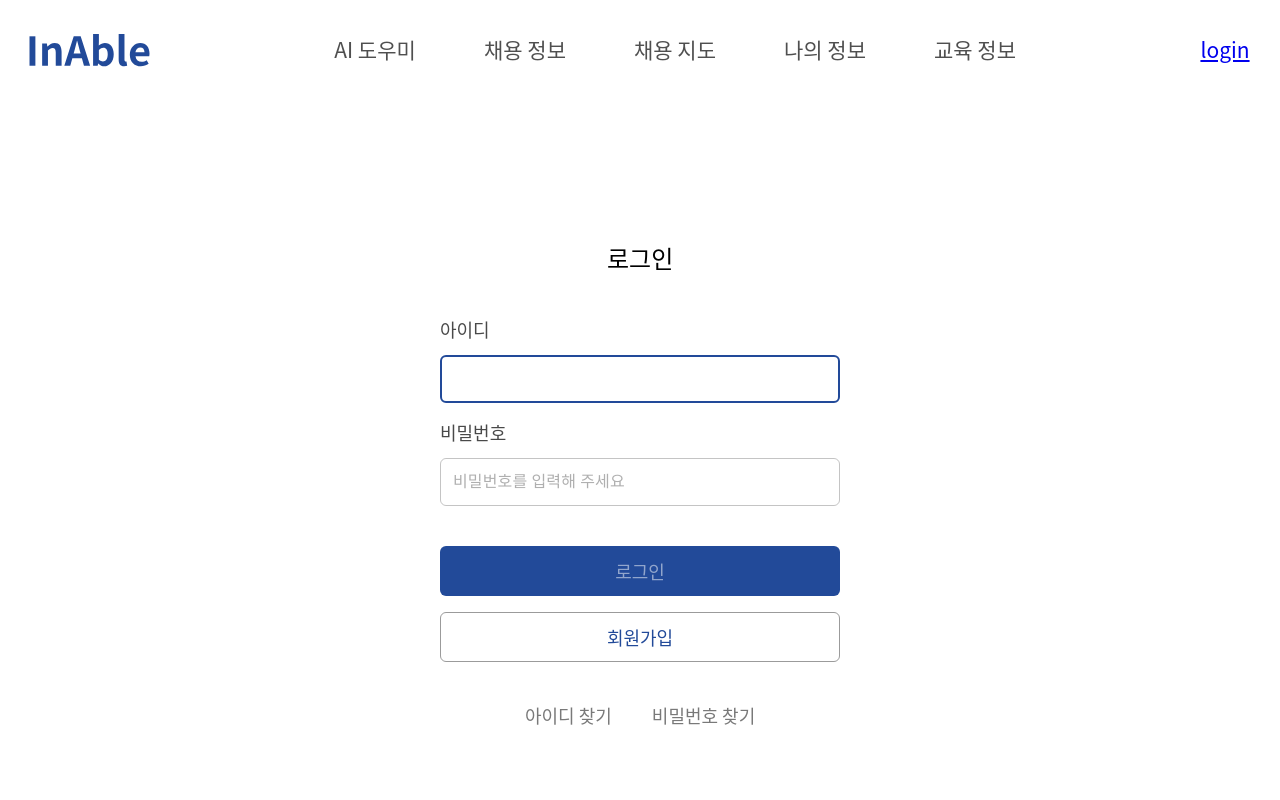
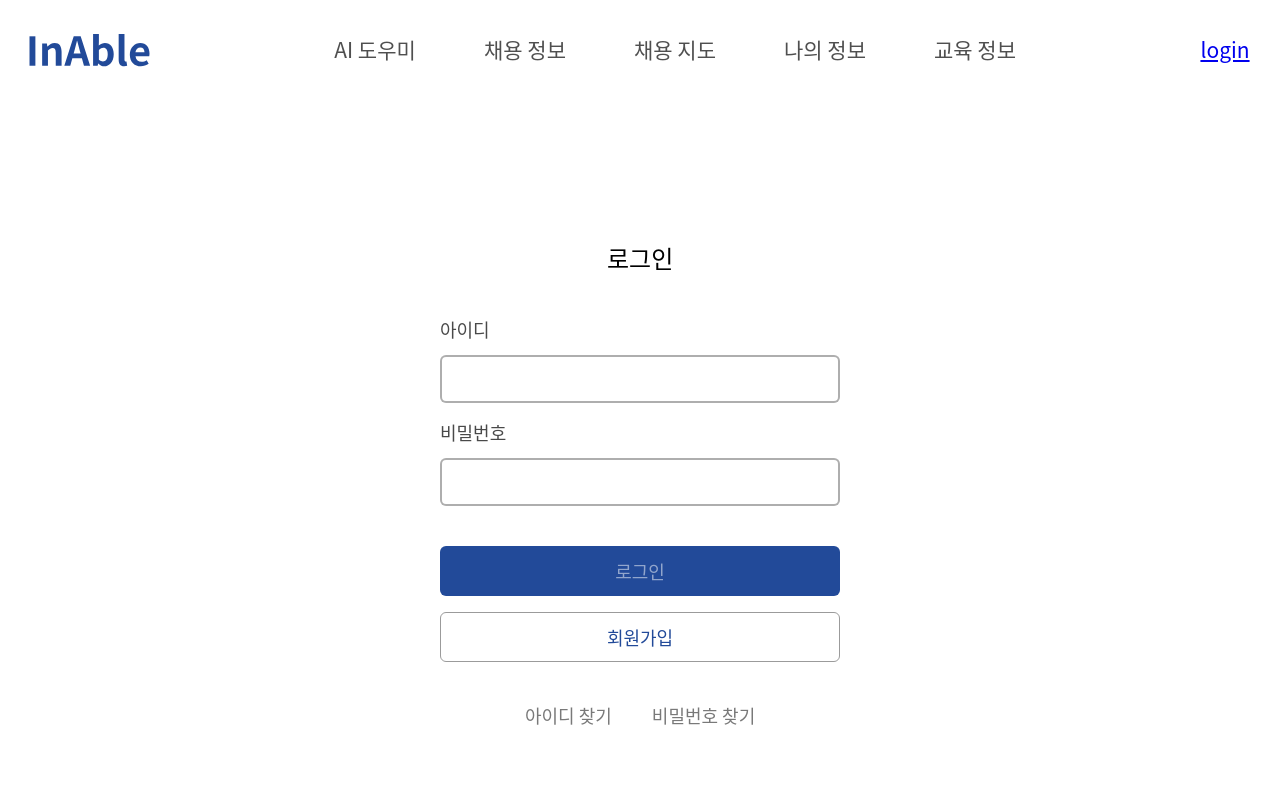
Before and after one commit to G-E-ANADA/inable-fe, a React (Vite) app: page /login in a window 1280 px wide. Shown: the top 800 px of the page. Built offline with nearby package versions, Linux system fonts and the light colour scheme; no server answers.

Commit message:
[style] 로그인인풋박스 값 적용 (kan-18)

```diff
--- a/src/css/Login.module.css
+++ b/src/css/Login.module.css
@@ -32,7 +32,7 @@
   align-self: stretch;
   flex: 1;
   border-radius: 6px;
-  border: 2px solid #224a99;
+  border: 2px solid rgba(121, 121, 121, 0.6);
   display: flex;
   flex-direction: column;
   align-items: flex-start;
--- a/src/pages/Login.tsx
+++ b/src/pages/Login.tsx
@@ -3,6 +3,7 @@ import User from "../entities/User";
 import useAuthStore from "../store/store";
 import styles from "../css/Login.module.css";
 import Header from "../components/Header";
+import { TextField } from "@mui/material";
 
 const Login = () => {
   const [username, setUsername] = useState("");
@@ -79,21 +80,21 @@ const Login = () => {
             <div className={styles.group}>
               <div className={styles.div2}>아이디</div>
               <div className={styles.textfield}>
-                <div className={styles.input}>
-                  <div className={styles.content}>
-                    <div className={styles.label} />
-                  </div>
-                </div>
+                <input
+                  className={styles.input}
+                  value={username}
+                  onChange={(e) => setUsername(e.target.value)}
+                ></input>
               </div>
             </div>
             <div className={styles.group}>
               <div className={styles.div2}>비밀번호</div>
-              <div className={styles.textfield1}>
-                <div className={styles.input1}>
-                  <div className={styles.content}>
-                    <div className={styles.label}>비밀번호를 입력해 주세요</div>
-                  </div>
-                </div>
+              <div className={styles.textfield}>
+                <input
+                  className={styles.input}
+                  value={password}
+                  onChange={(e) => setPassword(e.target.value)}
+                ></input>
               </div>
             </div>
           </div>
```
